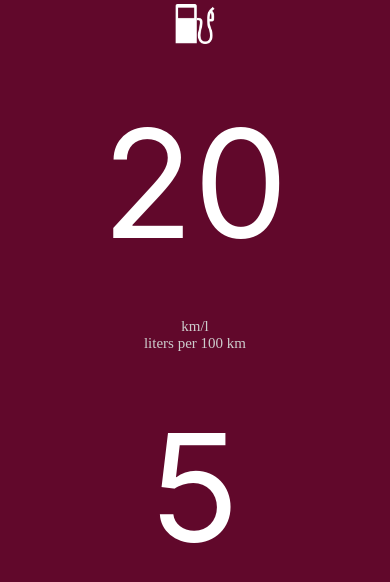
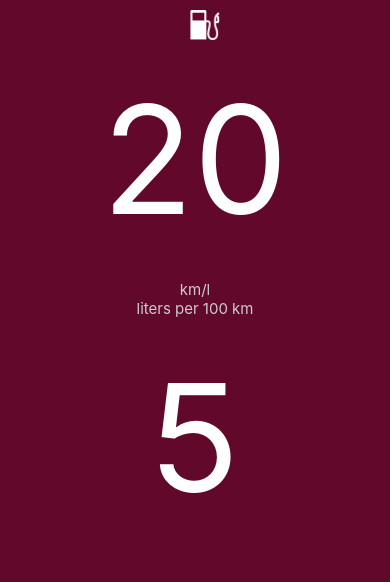
Before and after one commit to guaiamum/FirstReactNativeApp, a React Native app: screen / in a window 390 px wide. Shown: the top 582 px of the page. Built offline with nearby package versions, Linux system fonts and the light colour scheme.

Commit message:
+ simplifying code + out with warning about comma

```diff
--- a/src/components/main/main.js
+++ b/src/components/main/main.js
@@ -14,39 +14,36 @@ export default class Main extends Component {
     }
   }
 
-  Convert = (result) => {
-    let _result = (100 / result).toFixed(2);
+  Convert = (toConvert) => {
+    let result = (100 / toConvert).toFixed(1);
 
-    if (isNaN(_result) || _result < 0) {
-      _result = "?";
-      if (result.contains(',')) {
-        this.setState((prev) => ({kmPerLiter: prev.kmPerLiter, literPerHundredwarning: prev.literPerHundred, warning:"try using a \".\" instead of a comma!" }));
-        return null;
+    if (!isFinite(result) || result < 0) {
+      result = "?";
+      if (toConvert.contains(',')) {
+        return this.Convert(toConvert.replace(/,/g,'.'));
       }
     }
 
-    return _result;
+    return result;
   }
 
   BrToEu = (kmPerLiter) => {
     let result = this.Convert(kmPerLiter);
-    if(result)
-      this.setState({ kmPerLiter: kmPerLiter, literPerHundred: result, warning: ''});
+    if (result)
+      this.setState({ kmPerLiter: kmPerLiter, literPerHundred: result });
   }
 
   EuToBr = (literPerHundred) => {
     let result = this.Convert(literPerHundred);
-    if(result)
-      this.setState({ kmPerLiter: result, literPerHundred: literPerHundred, warning: ''});
+    if (result)
+      this.setState({ kmPerLiter: result, literPerHundred: literPerHundred });
   }
 
   render() {
     const state = this.state, props = this.props;
     return (
-      <KeyboardAvoidingView behavior="padding" style={styles.container}>
-        <StatusBar
-          barStyle="light-content"
-        />
+      <KeyboardAvoidingView style={styles.container} behavior="padding" enabled>
+        <StatusBar barStyle="light-content" />
         <View style={styles.logoContainer}>
           <Image
             style={styles.logo}
@@ -87,37 +84,41 @@ const styles = StyleSheet.create({
     flex: 1,
     backgroundColor: '#61082b'
   },
+  // customFont: {
+  //   fontFamily: 'Josefin Sans Bold',
+  //   color: 'yellow'
+  // },
   logoContainer: {
     alignItems: 'center',
     justifyContent: 'center',
+    paddingTop: '2.5%',
+    paddingLeft: '5%'
   },
   logo: {
-    width: 40,
-    height: 40,
-    marginTop: 4,
-    marginBottom: 4
+    width: 30,
+    height: 30
   },
+
+  smallWarning: {
+    alignSelf: 'center',
+    color: 'rgba(255,255,255,0.5)',
+    fontSize: 12,
+  },
+
   measureContainer: {
-    //alignItems: 'center',
     justifyContent: 'center',
-  },
-  smallWarning: {
-    justifyContent: 'center',
-    color: 'rgba(255,255,255,0.3)',
-    fontSize: 9,
+    // backgroundColor: '#4d4d33'
   },
   measureLabel: {
-    fontFamily: 'JosefinSans-Thin',
     color: '#ccc',
     fontSize: 15,
     alignSelf: 'center'
   },
   input: {
     fontSize: 150,
-    height: 250,
-    margin: 10,
+    height: 240,
     textAlign: 'center',
-    //backgroundColor: 'rgba(255,255,255,0.4)',
-    color: 'white'
+    color: 'white',
+    // backgroundColor: '#2e2e1f'
   }
 });
```
